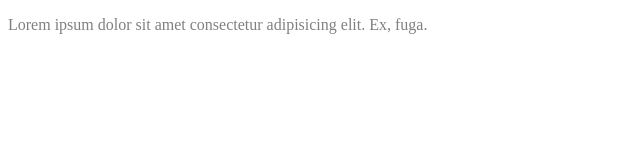
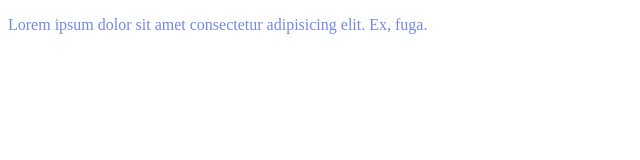
Before and after one commit to Rimus0cod/first-web-site, a plain HTML site: page index.html in a window 1280 px wide. Shown: the whole page, without its empty margins (0-640 px from the left). Drawn offline with Linux system fonts and the light colour scheme.

Commit message:
Color variant

```diff
--- a/index.html
+++ b/index.html
@@ -6,12 +6,13 @@
     <title>Learn HTML & CSS</title>
 
     <style>
-        p {
-            color: grey;
-        }
+      p {
+        color: #4964dbc2
+      }
     </style>
   </head>
   <body>
+    <!-- ctrl + . -->
     <p>Lorem ipsum dolor sit amet consectetur adipisicing elit. Ex, fuga.</p>
   </body>
 </html>
```
